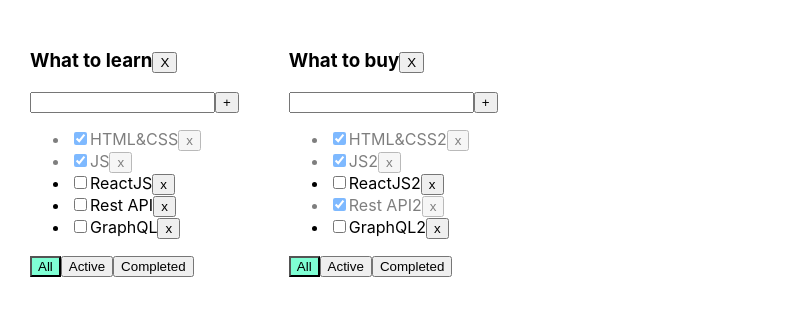
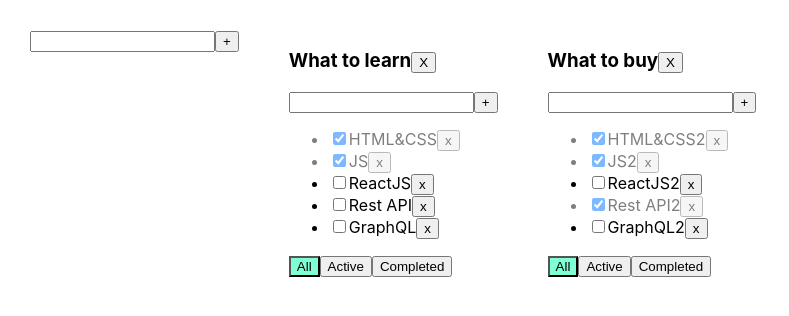
Before and after one commit to Sun-ny11/tasksPlanner, a React (Create React App) app: page / in a window 1280 px wide. Shown: the top 316 px of the page, without its empty margins (0-789 px from the left). Built offline with nearby package versions, Linux system fonts and the light colour scheme.

Commit message:
lesson two, is done

```diff
--- /dev/null
+++ b/src/AddItemForm.tsx
@@ -0,0 +1,43 @@
+import React, { ChangeEvent, KeyboardEvent, FC, useState } from "react";
+
+type AddItemFormProps = {
+   // title:string
+   collBack: (title: string) => void
+}
+
+export const AddItemForm: FC<AddItemFormProps> = (props) => {
+   let [title, setTitle] = useState("")
+   let [error, setError] = useState<string | null>(null)
+
+   const onChangeHandler = (e: ChangeEvent<HTMLInputElement>) => {
+      setTitle(e.currentTarget.value)
+   }
+
+   const onKeyPressHandler = (e: KeyboardEvent<HTMLInputElement>) => {
+      setError(null);
+      if (e.charCode === 13) {
+         addTask();
+      }
+   }
+
+   const addTask = () => {
+      if (title.trim() !== "") {
+         props.collBack(title.trim());
+         setTitle("");
+      } else {
+         setError("Title is required");
+      }
+   }
+
+   return (
+      <div>
+         <input value={title}
+            onChange={onChangeHandler}
+            onKeyPress={onKeyPressHandler}
+            className={error ? "error" : ""}
+         />
+         <button onClick={addTask}>+</button>
+         {error && <div className="error-message">{error}</div>}
+      </div>
+   );
+};
--- a/src/App.tsx
+++ b/src/App.tsx
@@ -2,6 +2,7 @@ import React, { useState } from 'react';
 import './App.css';
 import { Todolist } from './Todolist';
 import { v1 } from 'uuid';
+import { AddItemForm } from './AddItemForm';
 
 export type FilterValuesType = "all" | "active" | "completed";
 export type todolistsType = { id: string, title: string, filter: FilterValuesType }
@@ -58,9 +59,22 @@ function App() {
         setTodolists(todolists.filter(el => el.id !== todolistID))
         delete tasks[todolistID]
     }
+    const addTodolist = (title: string) => {
+        const newTodo: todolistsType = { id: v1(), title, filter: 'all' }
+        setTodolists([...todolists, newTodo])
+        setTasks({ ...tasks, [newTodo.id]: [] })
+    }
+
+    const updateTask = (todolistID: string, title: string, taskId: string) => {
+        setTasks({ ...tasks, [todolistID]: tasks[todolistID].map(el => el.id === taskId ? { ...el, title } : el) })
+    }
+    const updateTodolist = (todolistID: string, title: string) => {
+        setTodolists(todolists.map(el => el.id === todolistID ? { ...el, title } : el))
+    }
 
     return (
         <div className="App">
+            <AddItemForm collBack={addTodolist} />
             {todolists.map(el => {
                 // let tasksForTodolist = tasks[el.id];
                 // if (el.filter === "active") {
@@ -72,6 +86,7 @@ function App() {
                 return (
                     <Todolist
                         key={el.id}
+                        updateTask={updateTask}
                         todolistID={el.id}
                         title={el.title}
                         tasks={tasks[el.id]}
@@ -82,6 +97,7 @@ function App() {
                         filter={el.filter}
                         removeTodolist={removeTodolist}
                         todolists={todolists}
+                        updateTodolist={updateTodolist}
                     />
                 )
             })}
--- /dev/null
+++ b/src/EditableSpan.tsx
@@ -0,0 +1,28 @@
+import React, { ChangeEvent, FC, useState } from "react";
+
+type EditableSpanProps = {
+   oldTitle: string
+   collBack: (title: string) => void
+}
+
+export const EditableSpan: FC<EditableSpanProps> = (props) => {
+   const [edit, setEdit] = useState(false)
+   const [inputValue, setInputValue] = useState(props.oldTitle)
+
+   const onChangeHandler = (e: ChangeEvent<HTMLInputElement>) => {
+      setInputValue(e.currentTarget.value)
+   }
+
+   const activateEditHandler = () => {
+      setEdit(!edit)
+      props.collBack(inputValue)
+   }
+
+
+   return (
+      edit ?
+         <input onChange={onChangeHandler} onBlur={activateEditHandler} autoFocus value={inputValue} type="text" />
+         : <span onDoubleClick={activateEditHandler}>{props.oldTitle}</span>
+
+   );
+};
--- a/src/Todolist.tsx
+++ b/src/Todolist.tsx
@@ -1,5 +1,8 @@
 import React, { ChangeEvent, KeyboardEvent, useState } from 'react';
 import { FilterValuesType, todolistsType } from './App';
+import { AddItemForm } from './AddItemForm';
+import { EditableSpan } from './EditableSpan';
+// import { title } from 'process';
 
 type TaskType = {
     id: string
@@ -18,6 +21,8 @@ type PropsType = {
     filter: FilterValuesType
     removeTodolist: (todolistID: string) => void
     todolists: Array<todolistsType>
+    updateTask: (todolistID: string, title: string, taskId: string) => void
+    updateTodolist: (todolistID: string, title: string) => void
 }
 
 export function Todolist(props: PropsType) {
@@ -32,30 +37,6 @@ export function Todolist(props: PropsType) {
     }
 
 
-
-    let [title, setTitle] = useState("")
-    let [error, setError] = useState<string | null>(null)
-
-    const addTask = () => {
-        if (title.trim() !== "") {
-            props.addTask(props.todolistID, title.trim());
-            setTitle("");
-        } else {
-            setError("Title is required");
-        }
-    }
-
-    const onChangeHandler = (e: ChangeEvent<HTMLInputElement>) => {
-        setTitle(e.currentTarget.value)
-    }
-
-    const onKeyPressHandler = (e: KeyboardEvent<HTMLInputElement>) => {
-        setError(null);
-        if (e.charCode === 13) {
-            addTask();
-        }
-    }
-
     const onAllClickHandler = () => props.changeFilter(props.todolistID, "all");
     const onActiveClickHandler = () => props.changeFilter(props.todolistID, "active");
     const onCompletedClickHandler = () => props.changeFilter(props.todolistID, "completed");
@@ -64,20 +45,24 @@ export function Todolist(props: PropsType) {
         props.removeTodolist(props.todolistID)
     }
 
+    const addTaskHandler = (title: string) => {
+        props.addTask(props.todolistID, title)
+    }
+
+    const newTitleHandler = (title: string, taskId: string) => {
+        props.updateTask(props.todolistID, title, taskId)
+    }
+
+
+    const updateTodolistHandler = (title: string) => {
+        props.updateTodolist(props.todolistID, title)
+    }
     return <div>
         <h3>
-            {props.title}
+            <EditableSpan oldTitle={props.title} collBack={updateTodolistHandler} />
             <button onClick={removeTodolistHandler}>X</button>
         </h3>
-        <div>
-            <input value={title}
-                onChange={onChangeHandler}
-                onKeyPress={onKeyPressHandler}
-                className={error ? "error" : ""}
-            />
-            <button onClick={addTask}>+</button>
-            {error && <div className="error-message">{error}</div>}
-        </div>
+        <AddItemForm collBack={addTaskHandler} />
         <ul>
             {
                 tasksForTodolist.map(t => {
@@ -85,12 +70,14 @@ export function Todolist(props: PropsType) {
                     const onChangeHandler = (e: ChangeEvent<HTMLInputElement>) => {
                         props.changeTaskStatus(props.todolistID, t.id, e.currentTarget.checked);
                     }
-
+                    // const newTitleHandler = (title:string) =>{
+                    //     props.updateTask(props.todolistID,title,t.id )
+                    // }
                     return <li key={t.id} className={t.isDone ? "is-done" : ""}>
                         <input type="checkbox"
                             onChange={onChangeHandler}
                             checked={t.isDone} />
-                        <span>{t.title}</span>
+                        <EditableSpan oldTitle={t.title} collBack={(title) => newTitleHandler(title, t.id)} />
                         <button onClick={onClickHandler}>x</button>
                     </li>
                 })
```
